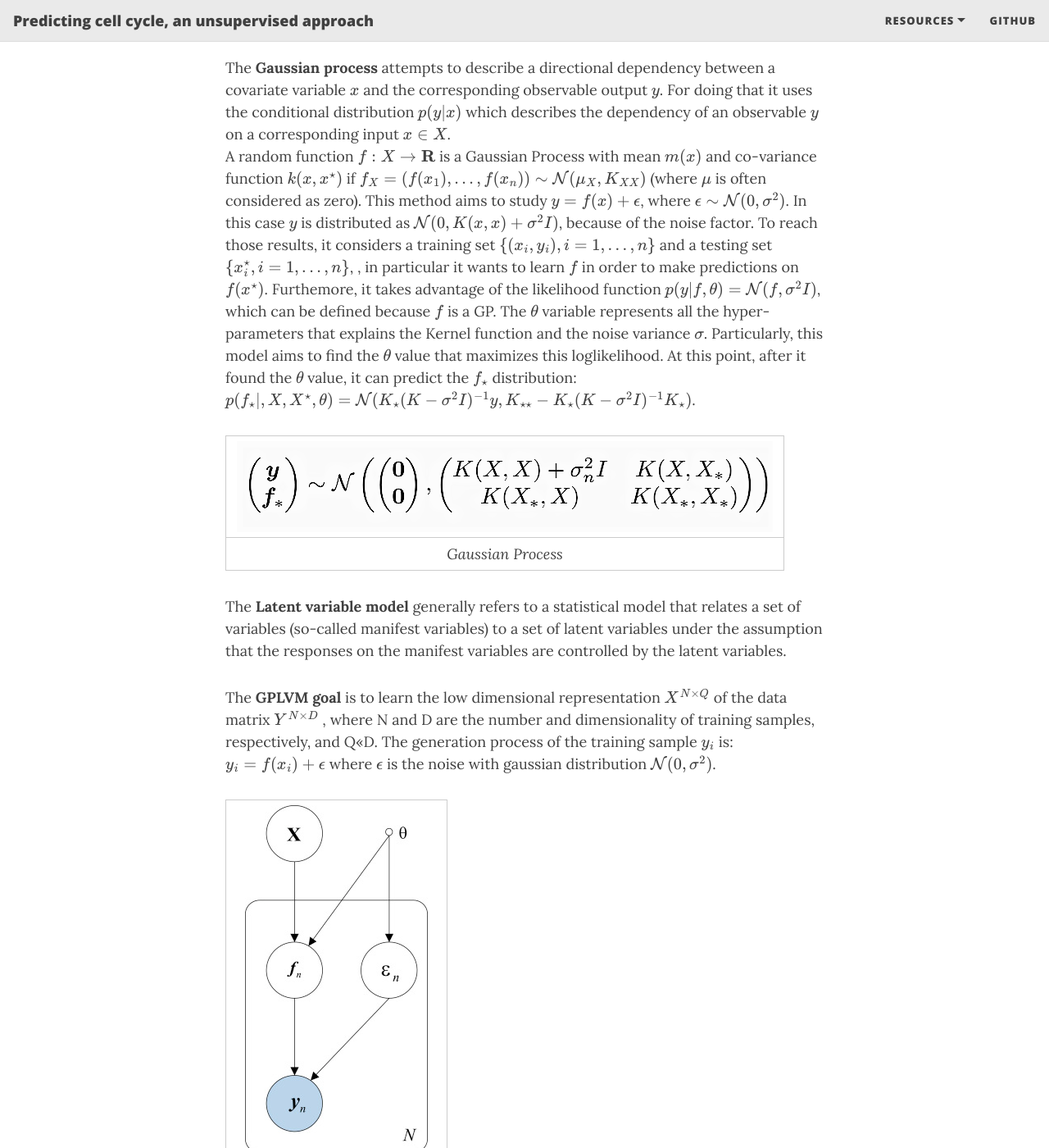
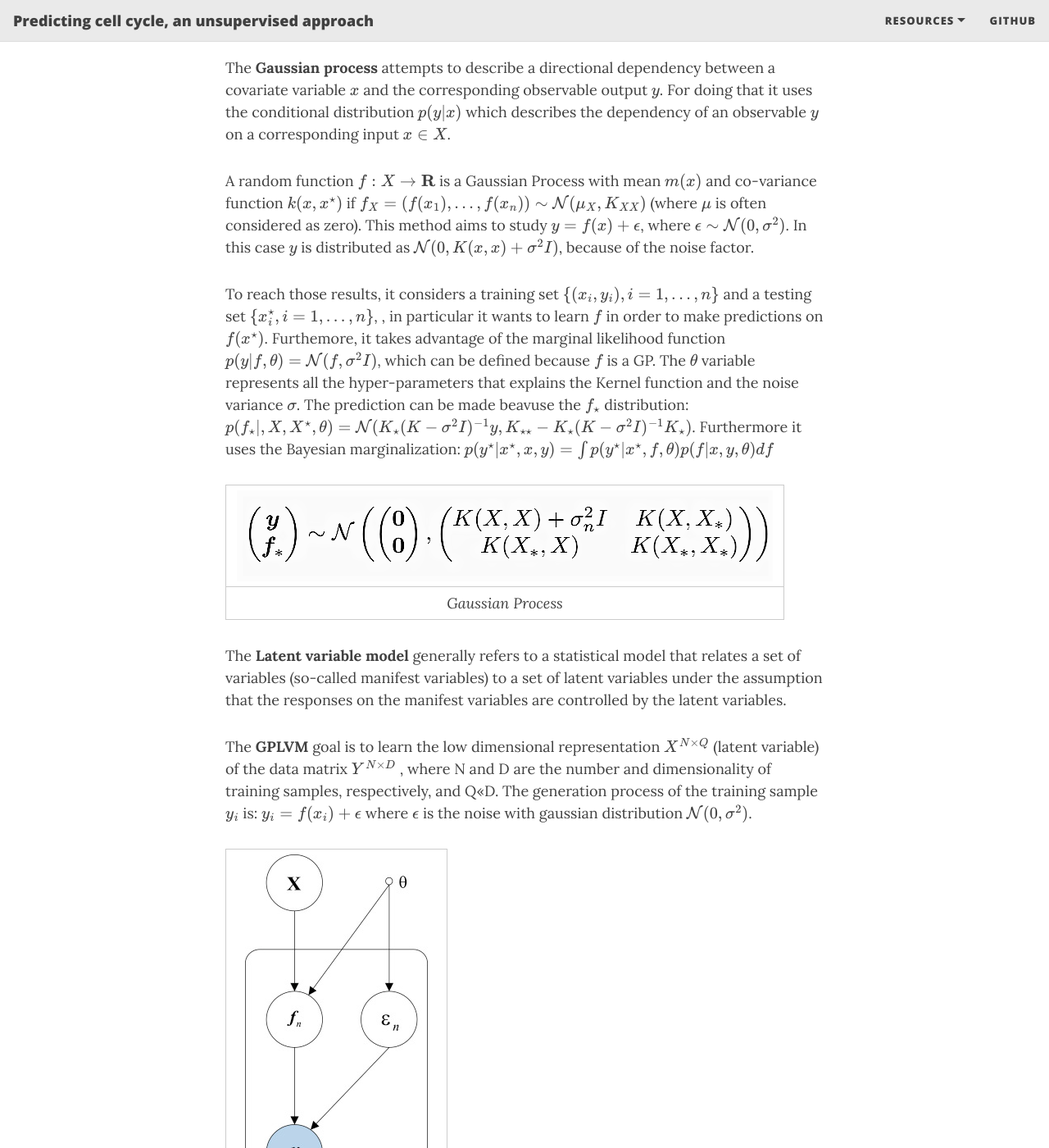
Before and after one commit to lucarossi9/statistical_computation_4, a Jekyll site: the page built from index.md, in a window 1280 px wide and 1400 px high, scrolled down 8535 px. Shown: the whole window at 82% size. Built offline with Jekyll 4.4.1, drawn with Linux system fonts in a browser that asks for light colours; nearby versions of some CDN libraries; formulas are drawn with MathJax 3; the list of posts is cut into pages by our own code; some of the changed text lies outside the part shown.

Commit message:
Update index.md

```diff
--- a/index.md
+++ b/index.md
@@ -106,9 +106,16 @@ $$
 --------------------------------
 The Gaussian Process Latent Variable Model (GPLVM) is a dimensionality reduction method that uses a Gaussian process to learn a low-dimensional representation of (potentially) high-dimensional data.
 
-The __Gaussian process__ attempts to describe a directional dependency between a covariate variable $$x$$ and the corresponding observable output $$y$$. For doing that it uses the conditional distribution $$p(y\vert x)$$ which describes the dependency of an observable $$y$$ on a corresponding input $$x \in X$$. \\
-A random function $$f:X\to \mathbf{R}$$ is a Gaussian Process with mean $$m(x)$$ and co-variance function $$k(x,x^\star)$$ if $$f_{X}=(f(x_1),...,f(x_n)) \sim \mathcal{N}(\mu_X,K_{XX})$$ (where $$\mu$$ is often considered as zero). This method aims to study $$y=f(x)+\epsilon$$, where $$\epsilon \sim \mathcal{N}(0,\sigma^2)$$. In this case $$y$$ is distributed as $$\mathcal{N}(0,K(x,x)+\sigma^2I)$$, because of the noise factor. To reach those results, it considers a training set $$\{(x_i,y_i), i=1,...,n\}$$ and a testing set $$\{x_i^\star, i=1,...,n\}$$, , in particular it wants to learn $$f$$ in order to make predictions on $$f(x^\star)$$. Furthemore, it takes advantage of the likelihood function $$p(y\vert f, \theta)=\mathcal{N}(f, \sigma^2I)$$, which can be defined because $$f$$ is a GP. The $$\theta$$ variable represents all the hyper-parameters that explains the Kernel function and the noise variance $$\sigma$$. Particularly, this model aims to find the $$\theta$$ value that maximizes this loglikelihood. At this point, after it found the $$\theta$$ value, it can predict the $$f_{\star}$$ distribution:
+The __Gaussian process__ attempts to describe a directional dependency between a covariate variable $$x$$ and the corresponding observable output $$y$$. For doing that it uses the conditional distribution $$p(y\vert x)$$ which describes the dependency of an observable $$y$$ on a corresponding input $$x \in X$$.
+
+A random function $$f:X\to \mathbf{R}$$ is a Gaussian Process with mean $$m(x)$$ and co-variance function $$k(x,x^\star)$$ if $$f_{X}=(f(x_1),...,f(x_n)) \sim \mathcal{N}(\mu_X,K_{XX})$$ (where $$\mu$$ is often considered as zero). This method aims to study $$y=f(x)+\epsilon$$, where $$\epsilon \sim \mathcal{N}(0,\sigma^2)$$. In this case $$y$$ is distributed as $$\mathcal{N}(0,K(x,x)+\sigma^2I)$$, because of the noise factor.
+
+To reach those results, it considers a training set $$\{(x_i,y_i), i=1,...,n\}$$ and a testing set $$\{x_i^\star, i=1,...,n\}$$, , in particular it wants to learn $$f$$ in order to make predictions on $$f(x^\star)$$. Furthemore, it takes advantage of the marginal likelihood function $$p(y\vert f, \theta)=\mathcal{N}(f, \sigma^2I)$$, which can be defined because $$f$$ is a GP. The $$\theta$$ variable represents all the hyper-parameters that explains the Kernel function and the noise variance $$\sigma$$. The prediction can be made beavuse the $$f_{\star}$$ distribution:
 $$p(f_{\star}\vert, X, X^{\star}, \theta) = \mathcal{N}(K_{\star}(K-\sigma^2I)^{-1}y, K_{\star\star}-K_{\star}(K−\sigma^2I)^{-1}K_{\star})$$.
+Furthermore it uses the Bayesian marginalization:
+$$
+p(y^\star \vert x^\star ,x,y)=\int p(y^\star \vert x^\star ,f,\theta)p(f\vert x,y,\theta)df
+$$
 
 | ![gp](assets/img/gauspro.png) |
 |:--:|
@@ -117,7 +124,7 @@ $$p(f_{\star}\vert, X, X^{\star}, \theta) = \mathcal{N}(K_{\star}(K-\sigma^2I)^{
 The __Latent variable model__ generally refers to a statistical model that relates a set of variables (so-called manifest variables) to a set of latent variables under the assumption that the responses on the manifest variables are controlled by the latent variables.
 
 
-The __GPLVM goal__ is to learn the low dimensional representation $$X^{N\times Q}$$ of the data matrix $$Y^{N\times D}$$ , where N and D are the number and dimensionality of training samples, respectively, and Q<<D. The generation process of the training sample $$y_i$$ is:
+The __GPLVM__  goal is to learn the low dimensional representation $$X^{N\times Q}$$ (latent variable) of the data matrix $$Y^{N\times D}$$ , where N and D are the number and dimensionality of training samples, respectively, and Q<<D. The generation process of the training sample $$y_i$$ is:
 $$
 y_i = f(x_i)+ \epsilon
 $$
@@ -127,4 +134,8 @@ where $$\epsilon$$ is the noise with gaussian distribution $$ \mathcal{N}(0,\sig
 |:--:|
 | *Latent and manifest variables* |
 
-The image above explain the GPLVM, in particular $$\theta$$ is the latent variable, $$y_n$$ the manifest one and the arrows represent the dependency relation between variables.
+The image above explain the GPLVM, in particular $$X$$ is the latent variable, $$y_n$$ the manifest one and the arrows represent the dependency relation between variables.
+The GPLVM derives from the Gaussian Process but if defines also a prior over the latent factor x, for this reason the Besyan marginalization becomes:
+$$
+p(y^\star \vert y)=\int p(y^\star \vert x ,f,\theta)p(f\vert x,\theta)p(x)dxdf
+$$
```
